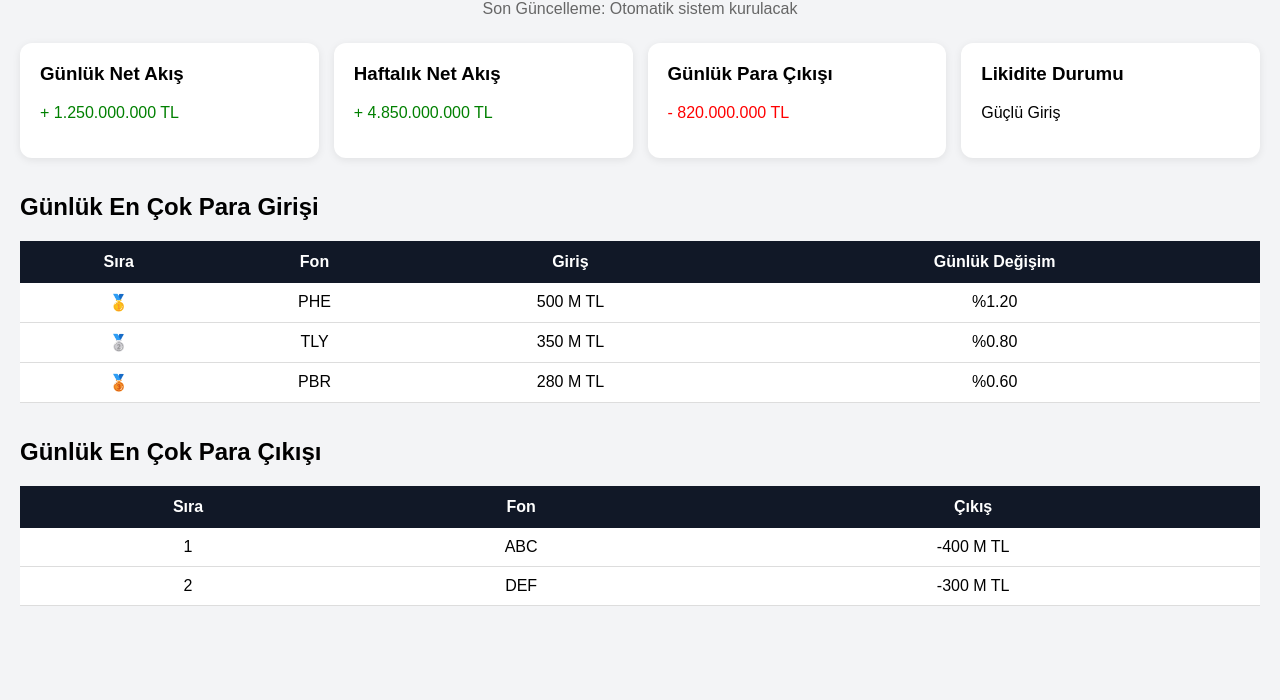
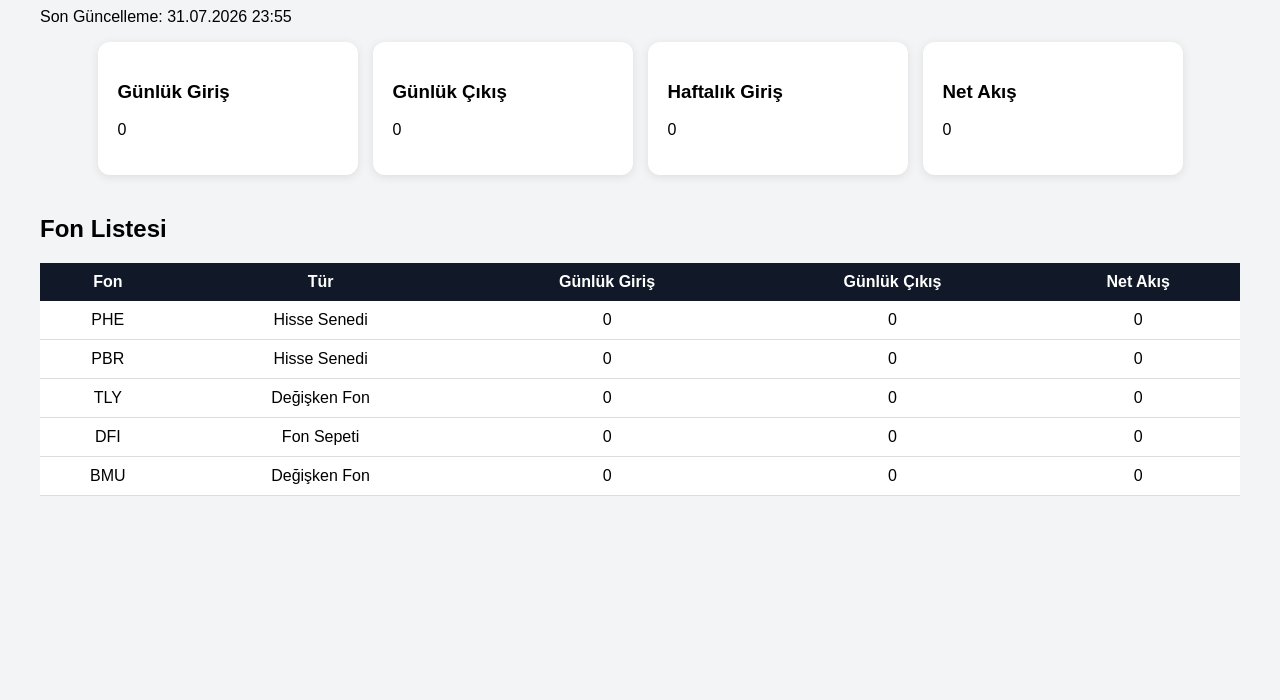
Before and after one commit to junepatternstudio-droid/FonTakip, a plain HTML site: page index.html in a window 1280 px wide. Shown: the part 100-800 px from the top of the page. Drawn offline with Linux system fonts and the light colour scheme.

Commit message:
Update index.html

```diff
--- a/index.html
+++ b/index.html
@@ -4,7 +4,6 @@
 <head>
 
 <meta charset="UTF-8">
-
 <meta name="viewport" content="width=device-width, initial-scale=1.0">
 
 <title>TEFAS Fon Takip Paneli</title>
@@ -14,12 +13,11 @@
 body {
     font-family: Arial, sans-serif;
     background:#f3f4f6;
-    margin:0;
     padding:20px;
 }
 
 .container {
-    max-width:1400px;
+    max-width:1200px;
     margin:auto;
 }
 
@@ -27,79 +25,43 @@ h1 {
     text-align:center;
 }
 
-.update {
-    text-align:center;
-    color:#666;
-    margin-bottom:25px;
+.card-area {
+    display:flex;
+    flex-wrap:wrap;
+    gap:15px;
+    justify-content:center;
 }
 
-
-.cards {
-    display:grid;
-    grid-template-columns:repeat(auto-fit,minmax(220px,1fr));
-    gap:15px;
-}
-
-
 .card {
-
     background:white;
     padding:20px;
     border-radius:12px;
-    box-shadow:0 2px 8px rgba(0,0,0,0.08);
-
+    min-width:220px;
+    box-shadow:0 2px 8px #ddd;
 }
 
-
-.card h3 {
-    margin-top:0;
+table {
+    width:100%;
+    background:white;
+    border-collapse:collapse;
+    margin-top:20px;
 }
 
-
-.green {
-    color:green;
+th {
+    background:#111827;
+    color:white;
+    padding:10px;
 }
 
-
-.red {
-    color:red;
+td {
+    padding:10px;
+    text-align:center;
+    border-bottom:1px solid #ddd;
 }
 
-
-table {
-
-width:100%;
-border-collapse:collapse;
-background:white;
-margin-top:20px;
-
+.section {
+    margin-top:40px;
 }
-
-
-th {
-
-background:#111827;
-color:white;
-padding:12px;
-
-}
-
-
-td {
-
-padding:10px;
-border-bottom:1px solid #ddd;
-text-align:center;
-
-}
-
-
-.section {
-
-margin-top:35px;
-
-}
-
 
 </style>
 
@@ -114,53 +76,69 @@ margin-top:35px;
 
 <h1>TEFAS Fon Takip Paneli</h1>
 
+<p id="update"></p>
 
-<div class="update">
 
-Son Güncelleme: Otomatik sistem kurulacak
+<div class="card-area">
+
+
+<div class="card">
+<h3>Günlük Giriş</h3>
+<p id="dailyIn">-</p>
+</div>
+
+
+<div class="card">
+<h3>Günlük Çıkış</h3>
+<p id="dailyOut">-</p>
+</div>
+
+
+<div class="card">
+<h3>Haftalık Giriş</h3>
+<p id="weeklyIn">-</p>
+</div>
+
+
+<div class="card">
+<h3>Net Akış</h3>
+<p id="netFlow">-</p>
+</div>
+
 
 </div>
 
 
 
-<div class="cards">
+<div class="section">
+
+<h2>Fon Listesi</h2>
 
 
-<div class="card">
+<table>
 
-<h3>Günlük Net Akış</h3>
+<thead>
 
-<p class="green">+ 1.250.000.000 TL</p>
+<tr>
 
-</div>
+<th>Fon</th>
+<th>Tür</th>
+<th>Günlük Giriş</th>
+<th>Günlük Çıkış</th>
+<th>Net Akış</th>
+
+</tr>
+
+</thead>
 
 
+<tbody id="fundTable">
 
-<div class="card">
-
-<h3>Haftalık Net Akış</h3>
-
-<p class="green">+ 4.850.000.000 TL</p>
-
-</div>
+</tbody>
 
 
+</table>
 
-<div class="card">
-
-<h3>Günlük Para Çıkışı</h3>
-
-<p class="red">- 820.000.000 TL</p>
-
-</div>
-
-
-
-<div class="card">
-
-<h3>Likidite Durumu</h3>
-
-<p>Güçlü Giriş</p>
 
 </div>
 
@@ -169,111 +147,74 @@ Son Güncelleme: Otomatik sistem kurulacak
 
 
 
-
-<div class="section">
+<script>
 
 
-<h2>Günlük En Çok Para Girişi</h2>
+fetch("data.json")
+
+.then(response => response.json())
+
+.then(data => {
 
 
-<table>
+document.getElementById("update").innerHTML =
+"Son Güncelleme: " + data.last_update;
 
+
+document.getElementById("dailyIn").innerHTML =
+data.market_liquidity.daily_inflow;
+
+
+document.getElementById("dailyOut").innerHTML =
+data.market_liquidity.daily_outflow;
+
+
+document.getElementById("weeklyIn").innerHTML =
+data.market_liquidity.weekly_inflow;
+
+
+document.getElementById("netFlow").innerHTML =
+data.market_liquidity.net_flow;
+
+
+
+let table = "";
+
+
+data.funds.forEach(fund => {
+
+
+table += `
 
 <tr>
 
-<th>Sıra</th>
-<th>Fon</th>
-<th>Giriş</th>
-<th>Günlük Değişim</th>
+<td>${fund.code}</td>
+
+<td>${fund.type}</td>
+
+<td>${fund.daily_inflow}</td>
+
+<td>${fund.daily_outflow}</td>
+
+<td>${fund.net_flow}</td>
+
 
 </tr>
 
 
-<tr>
-
-<td>🥇</td>
-<td>PHE</td>
-<td>500 M TL</td>
-<td>%1.20</td>
-
-</tr>
+`;
 
 
-<tr>
-
-<td>🥈</td>
-<td>TLY</td>
-<td>350 M TL</td>
-<td>%0.80</td>
-
-</tr>
+});
 
 
-<tr>
-
-<td>🥉</td>
-<td>PBR</td>
-<td>280 M TL</td>
-<td>%0.60</td>
-
-</tr>
+document.getElementById("fundTable").innerHTML = table;
 
 
-</table>
+});
 
 
-</div>
-
-
-
-
-
-<div class="section">
-
-
-<h2>Günlük En Çok Para Çıkışı</h2>
-
-
-<table>
-
-
-<tr>
-
-<th>Sıra</th>
-<th>Fon</th>
-<th>Çıkış</th>
-
-</tr>
-
-
-
-<tr>
-
-<td>1</td>
-<td>ABC</td>
-<td>-400 M TL</td>
-
-</tr>
-
-
-
-<tr>
-
-<td>2</td>
-<td>DEF</td>
-<td>-300 M TL</td>
-
-</tr>
-
-
-</table>
-
-
-</div>
-
-
-
-</div>
+</script>
 
 
 </body>
```
